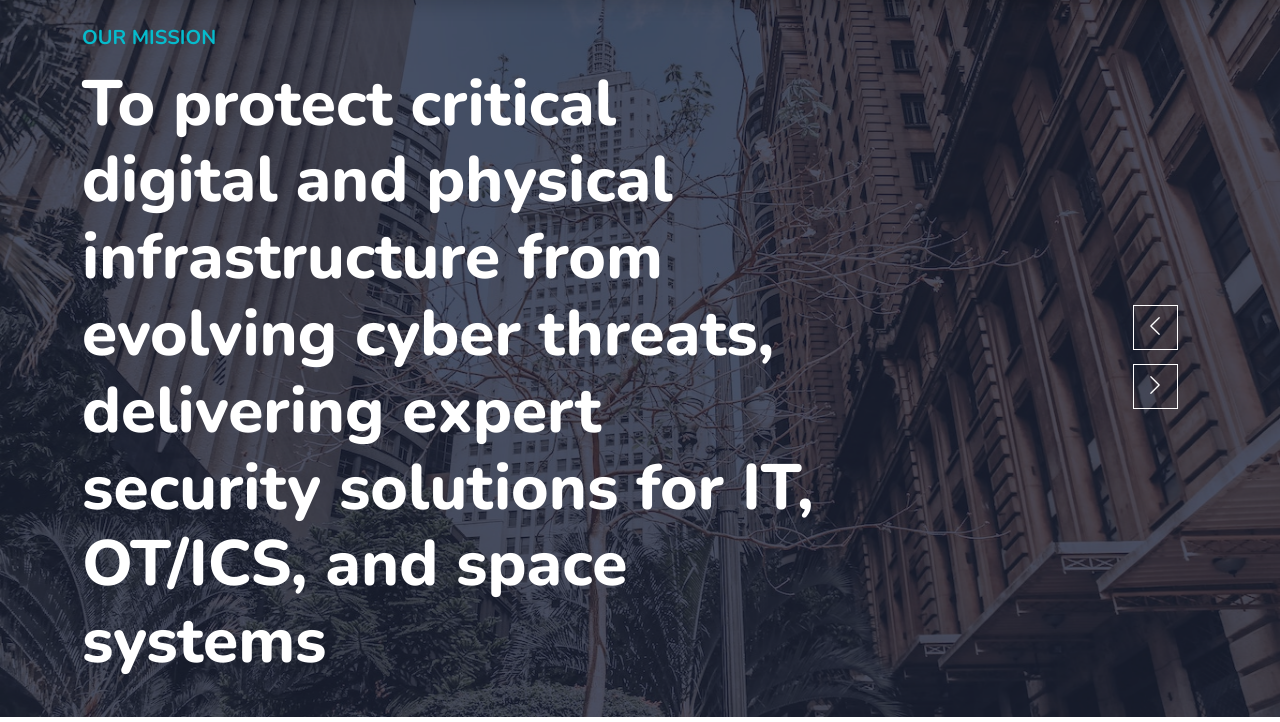
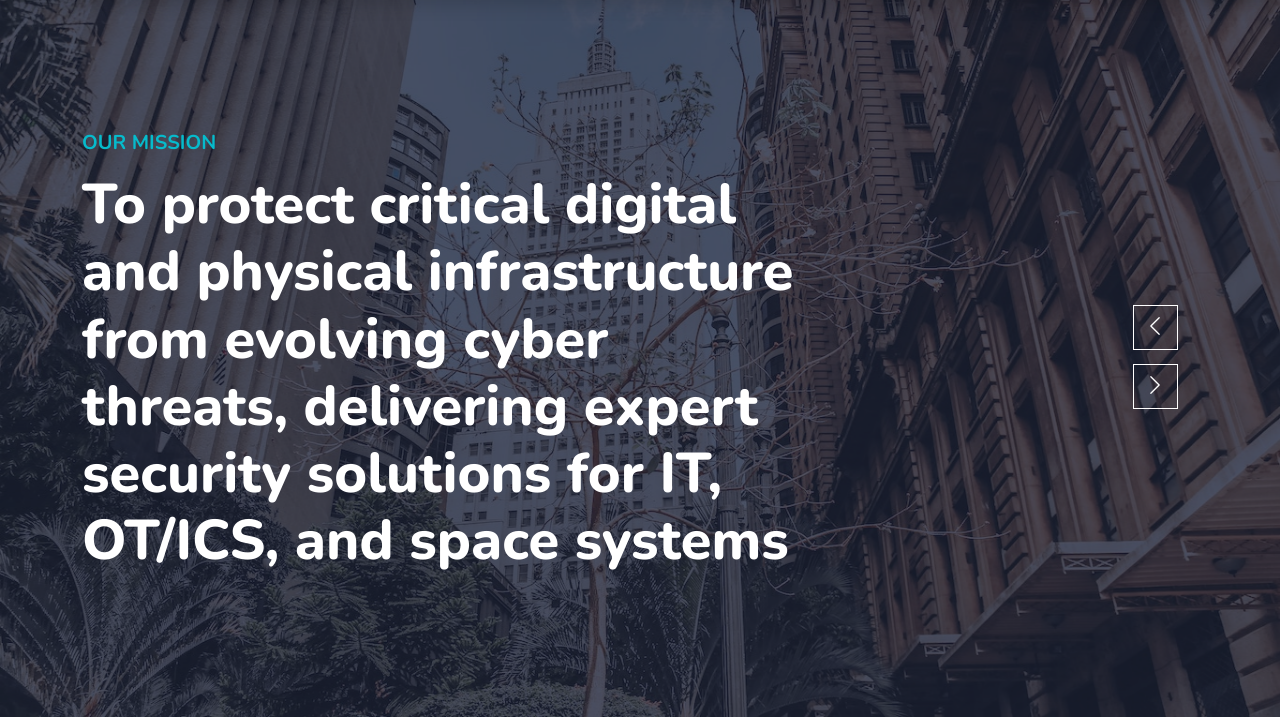
Before and after one commit to amdtechin/alphaxsecure, a plain HTML site: page index.html in a window 1280 px wide. Shown: the part 78-800 px from the top of the page. Drawn offline with nearby package versions, Linux system fonts and the light colour scheme.

Commit message:
Update index.html
a

```diff
--- a/index.html
+++ b/index.html
@@ -103,7 +103,7 @@
                         <div class="row justify-content-start">
                             <div class="col-sm-10 col-lg-8">
                                 <h5 class="text-primary text-uppercase mb-3 animated slideInDown">Our Mission</h5>
-                                <h4 class="display-3 text-white animated slideInDown">To protect critical digital and physical infrastructure from evolving cyber threats, delivering expert security solutions for IT, OT/ICS, and space systems</h4>
+                                <h2 class="display-4 text-white animated slideInDown">To protect critical digital and physical infrastructure from evolving cyber threats, delivering expert security solutions for IT, OT/ICS, and space systems</h2>
 
                             </div>
                         </div>
```
